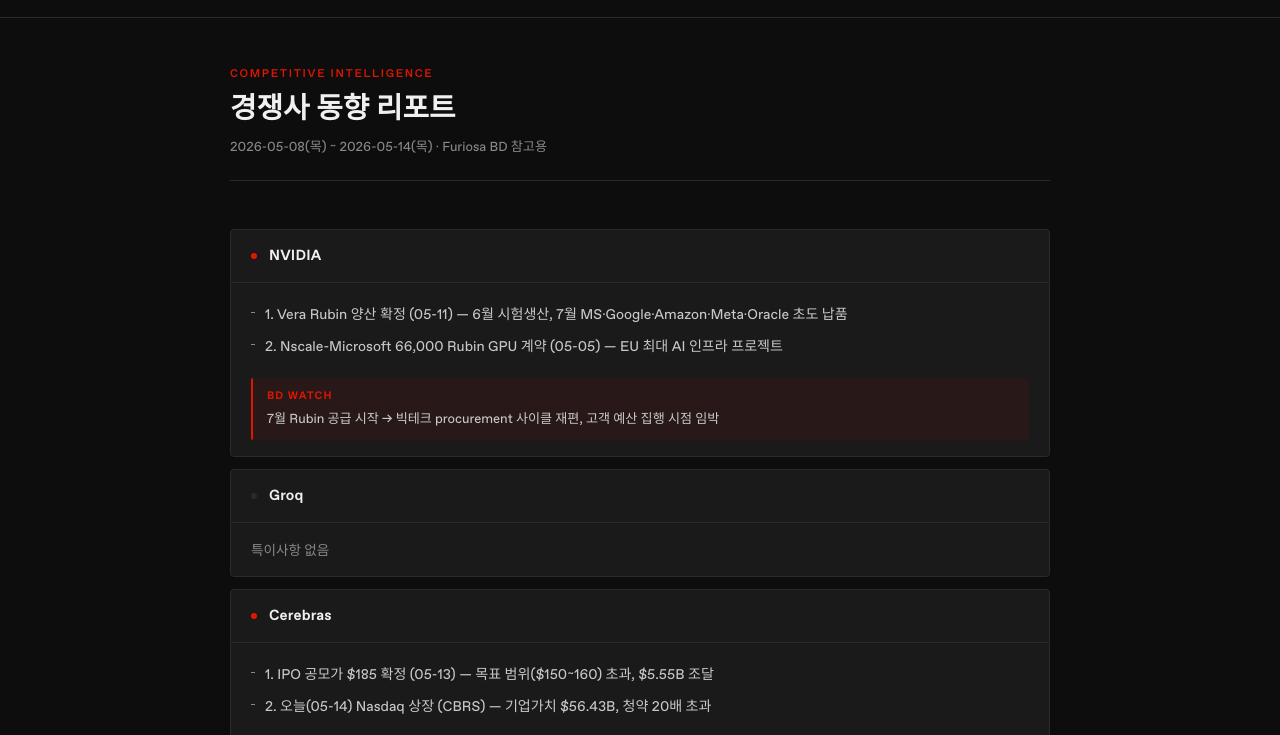
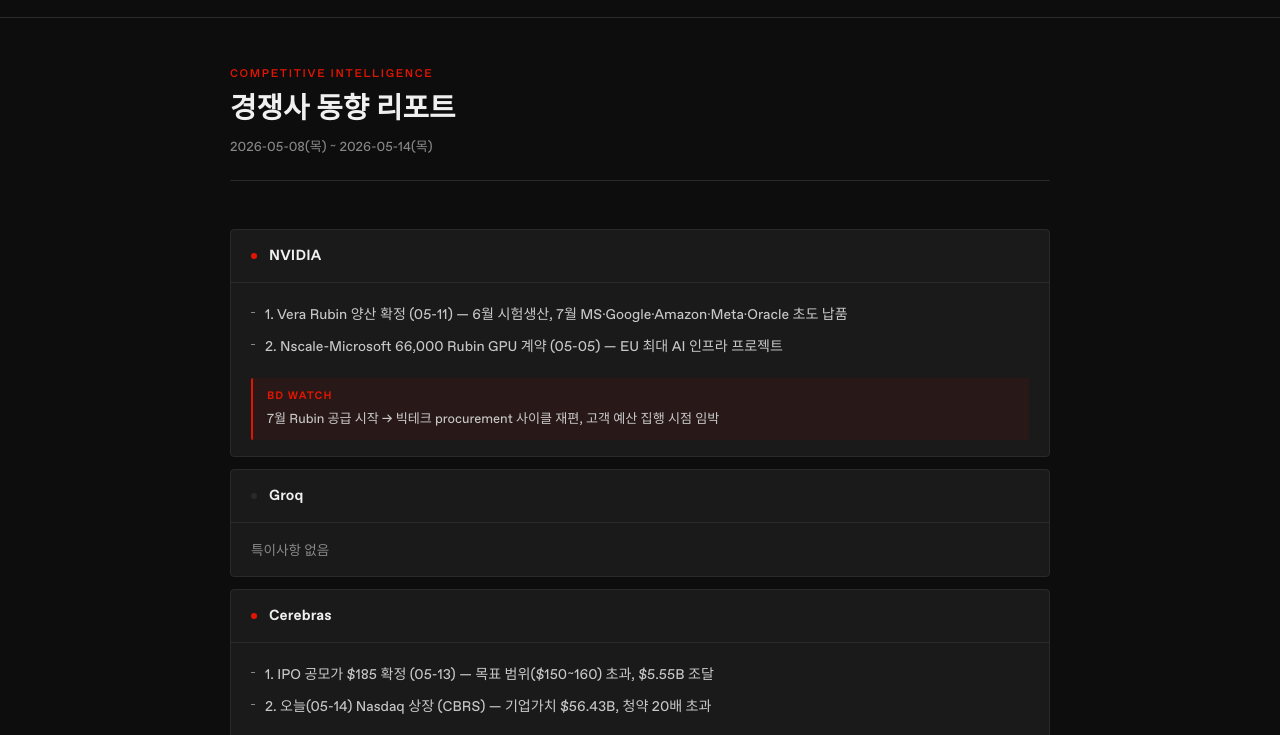
Before and after one commit to hwanminkim/furiosa-report, a plain HTML site: page index.html in a window 1280 px wide. Shown: the part 51-786 px from the top of the page. Drawn offline with Linux system fonts and the light colour scheme; a web font is replaced by a local one.

Commit message:
Update index.html

```diff
--- a/index.html
+++ b/index.html
@@ -237,7 +237,7 @@
 
 <script>
   fetch("report.json").then(r => r.json()).then(d => {
-    document.getElementById("meta").textContent = d.period + " · Furiosa BD 참고용";
+    document.getElementById("meta").textContent = d.period + " ";
     document.getElementById("content").innerHTML = d.companies.map(c => `
       <div class="company">
         <div class="company-header">
```
